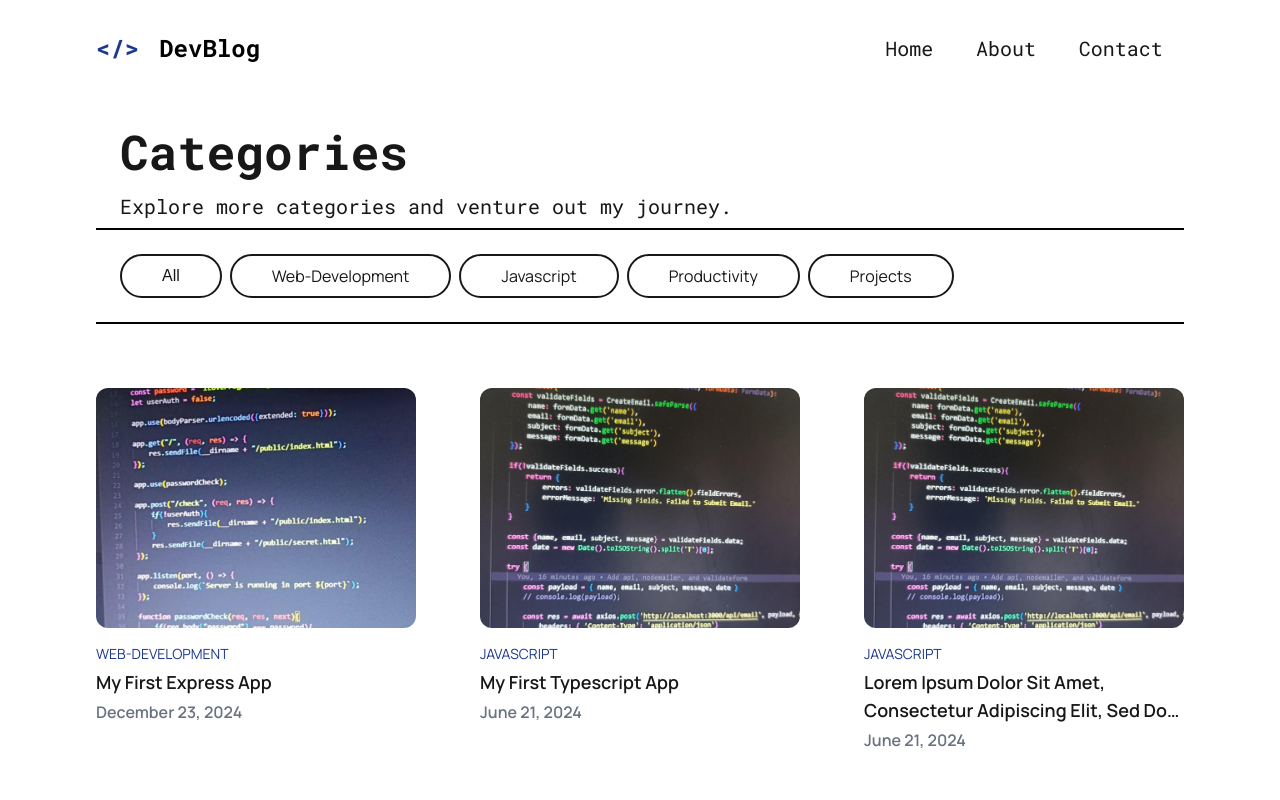
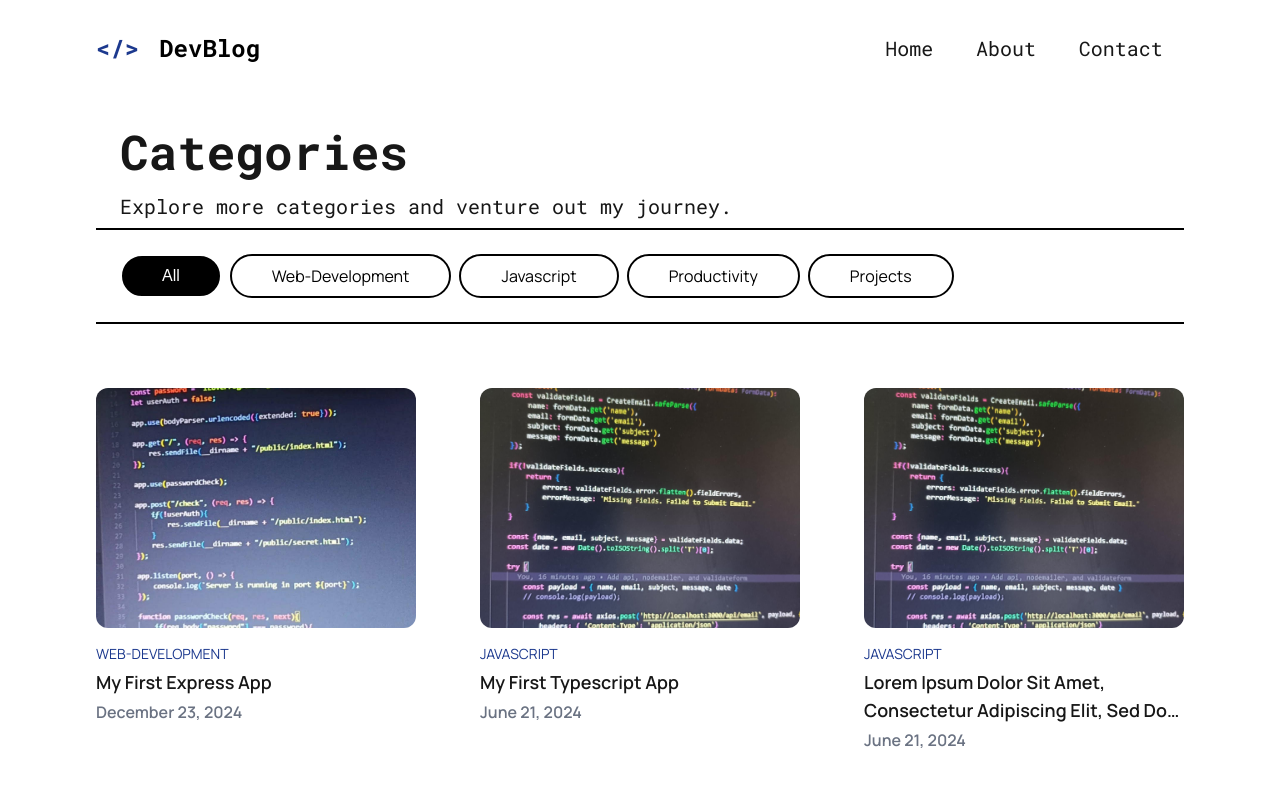
Before and after one commit to Shirooo098/NextJs-Blog, a Next.js app: page /categories in a window 1280 px wide. Shown: the top 800 px of the page. Built offline with nearby package versions, Linux system fonts and the light colour scheme.

Commit message:
Add Filter category button

```diff
--- a/app/categories/page.tsx
+++ b/app/categories/page.tsx
@@ -1,8 +1,9 @@
+'use client'
 import { CategoryType } from "../lib/placeholder";
 import Cards from "../ui/blogs/cards";
 import { manRope, robotoMono } from "../ui/fonts";
 import Footer from "../ui/footer";
-// import { useState } from "react";
+import { useState } from "react";
 
 const categories: CategoryType[] = [
     'Web-Development',
@@ -14,7 +15,7 @@ const categories: CategoryType[] = [
 
 export default function Categories(){
 
-// const [category, setCategory] = useState<CategoryType | null>(null);
+    const [category, setCategory] = useState<CategoryType | null>(null);
 
 
     return(
@@ -25,17 +26,31 @@ export default function Categories(){
                     <p className={`${robotoMono.className} inline-block w-full px-6 py-2 text-sm md:text-lg lg:text-xl  border-b-2 border-b-black `}>Explore more categories and venture out my journey.</p>
                 </div>
                 <div className="flex flex-wrap gap-2 w-full p-6 border-b-2 border-b-black">
-                    <button className=" py-1.5 md:py-2 px-6 md:px-10 rounded-full border-2">All</button>
-                    {categories.map((category) => (
+                    <button
+                        onClick={() => setCategory(null)}
+                        className={`py-1.5 md:py-2 px-6 md:px-10 rounded-full border-2 transition-all
+                            ${category === null
+                                ? "bg-black text-white"
+                                : "bg-white text-black"
+                            }`}
+                    >
+                        All
+                    </button>
+                    {categories.map((categ) => (
                         <button
-                            key={category}
-                            className={`${manRope.className}  py-1.5 md:py-2 px-6 md:px-10 rounded-full border-2 `}
+                            key={categ}
+                            onClick={() => setCategory(categ)}
+                            className={`${manRope.className}  py-1.5 md:py-2 px-6 md:px-10 rounded-full border-2 transition-all
+                            ${category === categ
+                                ? "bg-black text-white"
+                                : "bg-white text-black"
+                            } `}
                         >
-                            {category}
+                            {categ}
                         </button>
                     ))}
                 </div>
-                <Cards/>
+                <Cards category={category}/>
             </div>
             <Footer/>
         </>
--- a/app/ui/blogs/cards.tsx
+++ b/app/ui/blogs/cards.tsx
@@ -2,8 +2,20 @@ import { cardsData, CategoryType } from "@/app/lib/placeholder"
 import Image from 'next/image';
 import { manRope } from "../fonts";
 
-export default function Cards({limit} : { limit? : number }) {
-    const slicedCards = limit ? cardsData.slice(0, limit) : cardsData;
+export default function Cards({
+    limit, category
+} : {
+    limit? : number,
+    category?: CategoryType | null
+}) {
+
+    let filteredCards = cardsData;
+
+    if(category){
+        filteredCards = cardsData.filter((card) => card.category == category);
+    }
+
+    const slicedCards = limit ? filteredCards.slice(0, limit) : filteredCards;
 
   return (
     <div className="grid grid-cols-1 sm:grid-cols-2 lg:grid-cols-3 grid-rows-2 gap-16 mt-16">
```
